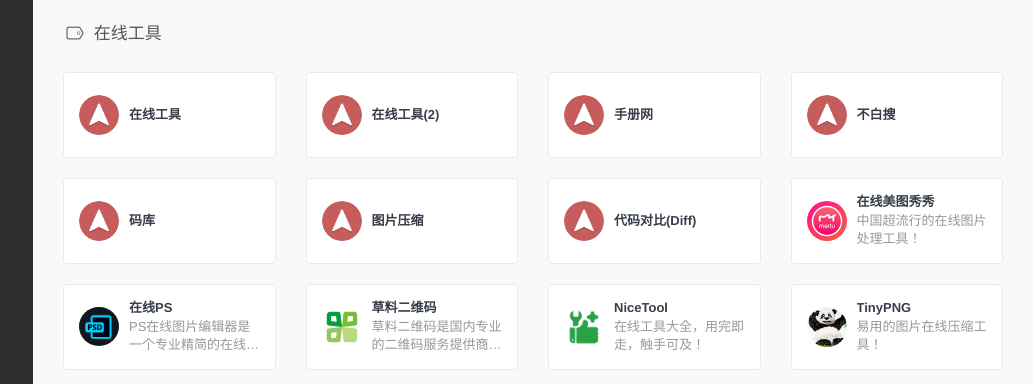
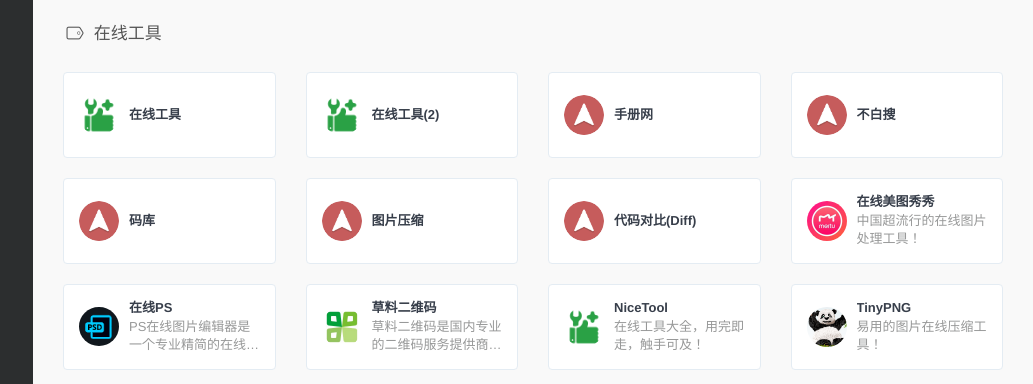
Before and after one commit to jiangjiawei-git/hexo_daohang, a plain HTML site: page index.html in a window 1280 px wide. Shown: the part 841-1225 px from the top of the page, without its empty margins (247-1280 px from the left). Drawn offline with nearby package versions, Linux system fonts and the light colour scheme; some packages are replaced by stand-ins of ours; a script that the page names is missing.

Commit message:
Site updated: 2020-08-31 17:59:39

```diff
--- a/index.html
+++ b/index.html
@@ -708,7 +708,7 @@
     <div class="xe-widget xe-conversations box2 label-info" onclick="window.open('http://tool.lu/', '_blank')" data-toggle="tooltip" data-placement="bottom" title="" data-original-title="http://tool.lu/">
       <div class="xe-comment-entry">
         <a class="xe-user-img">
-          <img data-src="/images/default.jpg" class="lozad img-circle" width="40">
+          <img data-src="/images/tools.png" class="lozad img-circle" width="40">
         </a>
         <div class="xe-comment">
           <a href="#" class="xe-user-name overflowClip_1">
@@ -724,7 +724,7 @@
     <div class="xe-widget xe-conversations box2 label-info" onclick="window.open('http://www.atool.org/', '_blank')" data-toggle="tooltip" data-placement="bottom" title="" data-original-title="http://www.atool.org/">
       <div class="xe-comment-entry">
         <a class="xe-user-img">
-          <img data-src="/images/default.jpg" class="lozad img-circle" width="40">
+          <img data-src="/images/tools.png" class="lozad img-circle" width="40">
         </a>
         <div class="xe-comment">
           <a href="#" class="xe-user-name overflowClip_1">
```
Also changed, not shown: archives/2020/08/index.html (+2 -2 lines), archives/2020/index.html (+2 -2 lines), archives/index.html (+2 -2 lines).
